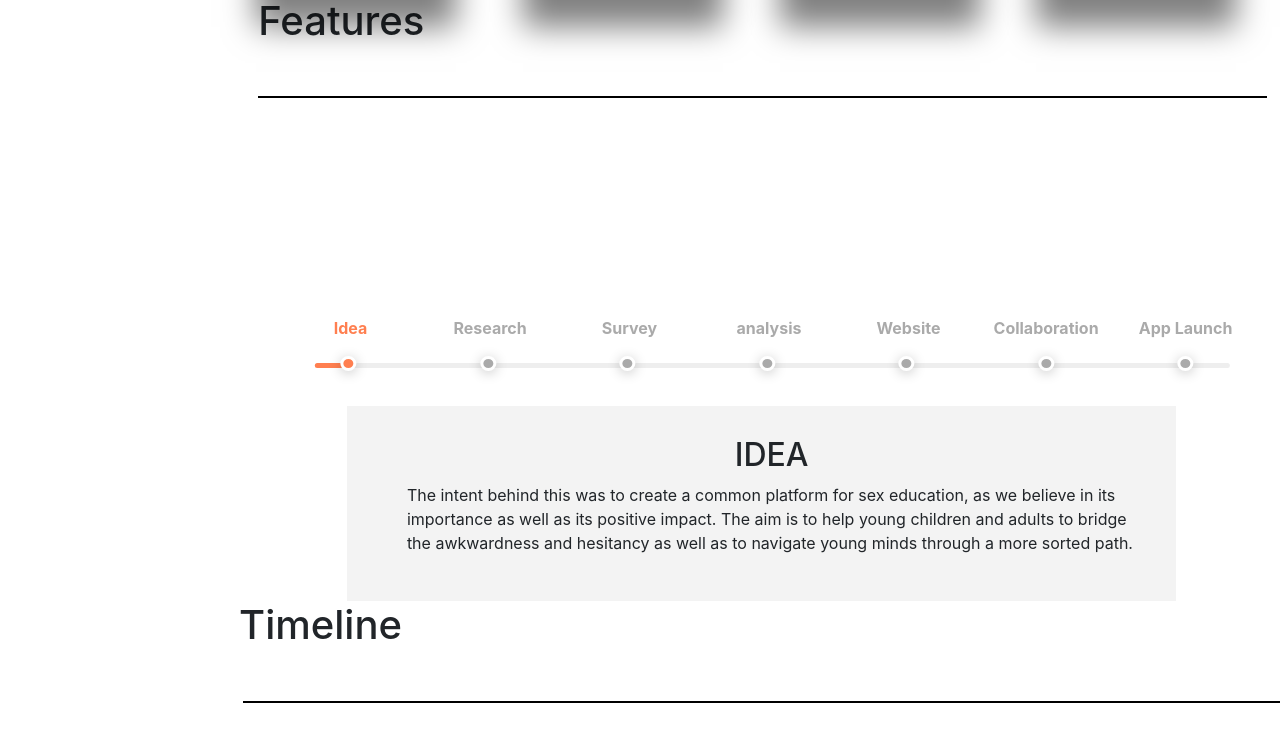
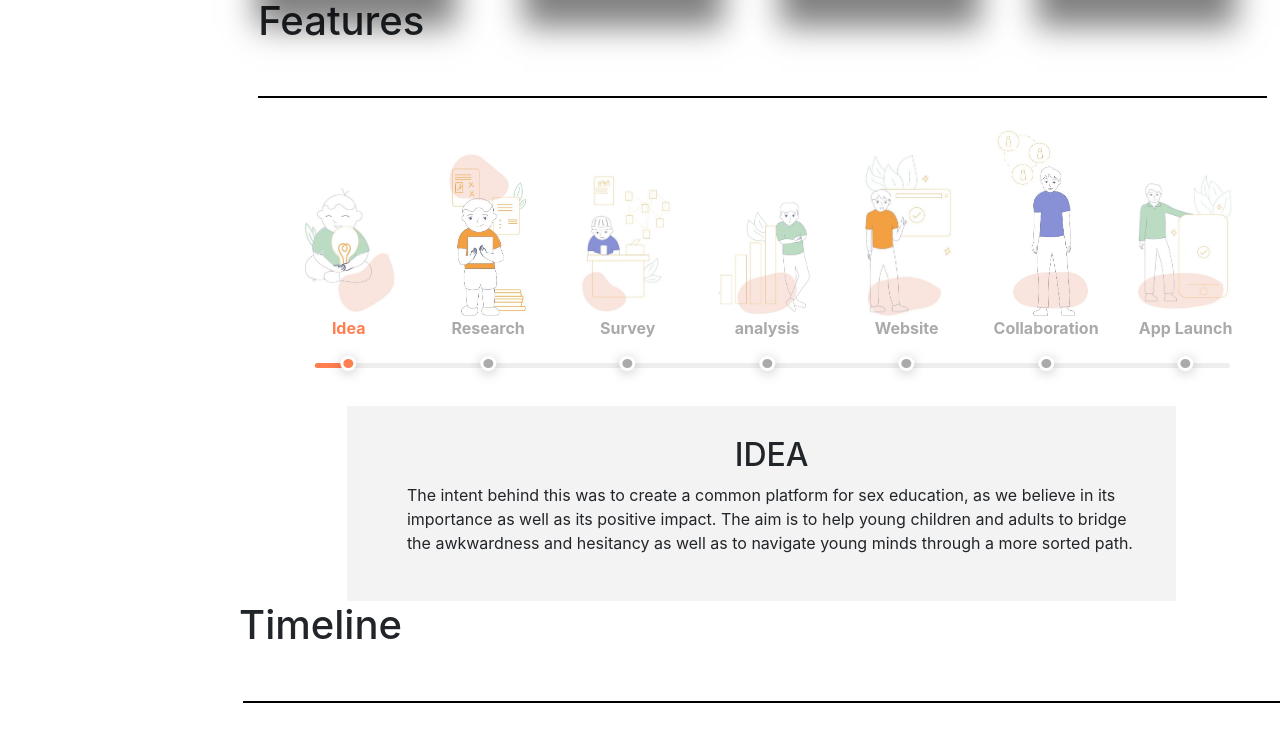
Before and after one commit to manav1999/Currio, a plain HTML site: page index.html in a window 1280 px wide. Shown: the part 1724-2466 px from the top of the page. Drawn offline with nearby package versions, Linux system fonts and the light colour scheme.

Commit message:
Update index.html

```diff
--- a/index.html
+++ b/index.html
@@ -60,7 +60,7 @@
 
             <section class="section1 main">
                 <div class="container">
-             <img src="home.jpg" alt="">
+             <img src="pics/home.jpg" alt="">
              <hr>
                 </div>
          </section>
@@ -148,25 +148,25 @@
                 <div id="progress-bar-container">
                     <ul>
                         <li class="step step1 active">
-                            <div class="step-inner"> <img src="image 1.jpg" alt=""class="img1"> Idea</div>
+                            <div class="step-inner"> <img src="pics/image 1.jpg" alt=""class="img1"> Idea</div>
                         </li>
                         <li class="step step2 ">
-                            <div class="step-inner"> <img src="image 2.jpg" alt=""class="img1"> Research</div>
+                            <div class="step-inner"> <img src="pics/image 2.jpg" alt=""class="img1"> Research</div>
                         </li>
                         <li class="step step3 ">
-                            <div class="step-inner"><img src="image 3.jpg" alt=""class="img1"> Survey</div>
+                            <div class="step-inner"><img src="pics/image 3.jpg" alt=""class="img1"> Survey</div>
                         </li>
                         <li class="step step4 ">
-                            <div class="step-inner"> <img src="image 4.jpg" alt=""class="img1"> analysis</div>
+                            <div class="step-inner"> <img src="pics/image 4.jpg" alt=""class="img1"> analysis</div>
                         </li>
                         <li class="step step5 ">
-                            <div class="step-inner"> <img src="image 5.jpg" alt=""class="img1"> Website </a></div>
+                            <div class="step-inner"> <img src="pics/image 5.jpg" alt=""class="img1"> Website </a></div>
                         </li>
                         <li class="step step6 ">
-                            <div class="step-inner"><img src="image 6.jpg" alt=""class="img1">Collaboration </a></div>
+                            <div class="step-inner"><img src="pics/image 6.jpg" alt=""class="img1">Collaboration </a></div>
                         </li>
                         <li class="step step7 ">
-                            <div class="step-inner"> <img src="image 7.jpg" alt=""class="img1">App Launch</a></div>
+                            <div class="step-inner"> <img src="pics/image 7.jpg" alt=""class="img1">App Launch</a></div>
                         </li>
                     </ul>
                     <div id="line">
```
